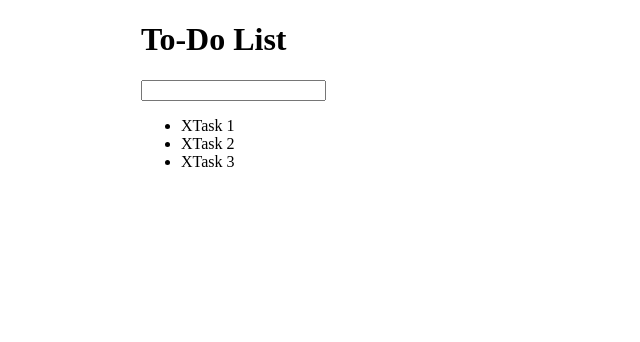
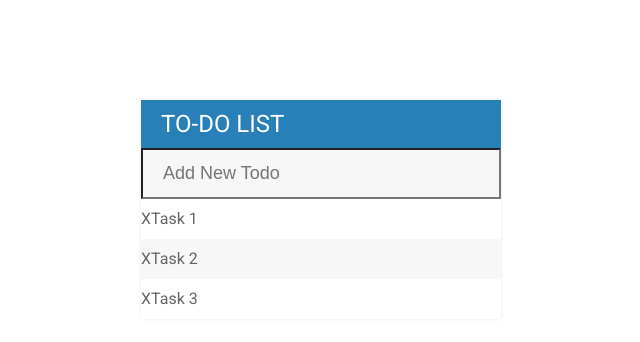
Before and after one commit to zinthanmm/Todo-List, a plain HTML site: page index.html in a window 1280 px wide. Shown: the whole page, without its empty margins (319-959 px from the left). Drawn offline with Linux system fonts and the light colour scheme.

Commit message:
styling changes

```diff
--- a/assets/css/todos.css
+++ b/assets/css/todos.css
@@ -1,6 +1,54 @@
+h1 {
+  background-color: #2980b9;
+  color: white;
+  margin: 0;
+  padding: 10px 20px;
+  text-transform: uppercase;
+  font-size: 24px;
+  font-weight: normal;
+}
+
+ul {
+  list-style: none;
+  margin: 0;
+  padding: 0;
+}
+
+body {
+  font-family: Roboto;
+}
+
+li {
+  background-color: #fff;
+  height: 40px;
+  line-height: 40px;
+  color: #666;
+}
+
+li:nth-child(2n) {
+  background-color: #f7f7f7f7;
+}
+
+input {
+  font-size: 18px;
+  color: #2980b9;
+  background-color: #f7f7f7;
+  width: 100%;
+  padding: 13px 13px 13px 20px;
+  box-sizing: border-box;
+}
+
+input:focus {
+  background-color: #fff;
+  border: 3px solid #2980b9;
+  outline: none;
+}
+
 #container {
   width: 360px;
-  margin: 0 auto;
+  margin: 100px auto;
+  background-color: #f7f7f7;
+  box-shadow: 0 0 3px rgba(0, 0, 0, 0.1);
 }
 
 .completed {
--- a/assets/js/todos.js
+++ b/assets/js/todos.js
@@ -14,7 +14,7 @@ $("ul").on("click", "span", function (event) {
 });
 
 //add new tasks
-$("input[type='text'").keypress(function (event) {
+$("input[type='text']").keypress(function (event) {
   if (event.which === 13) {
     var todoText = $(this).val();
     $(this).val("");
--- a/index.html
+++ b/index.html
@@ -5,12 +5,16 @@
     <meta name="viewport" content="width=device-width, initial-scale=1.0" />
     <title>Todo List</title>
     <link rel="stylesheet" href="assets/css/todos.css" />
+    <link
+      href="https://fonts.googleapis.com/css2?family=Roboto:wght@400;500;700&display=swap"
+      rel="stylesheet"
+    />
     <script src="assets/js/lib/jquery-3.5.0.min.js"></script>
   </head>
   <body>
     <div id="container">
       <h1>To-Do List</h1>
-      <input type="text" />
+      <input type="text" placeholder="Add New Todo" />
       <ul>
         <li><span>X</span>Task 1</li>
         <li><span>X</span>Task 2</li>
```
